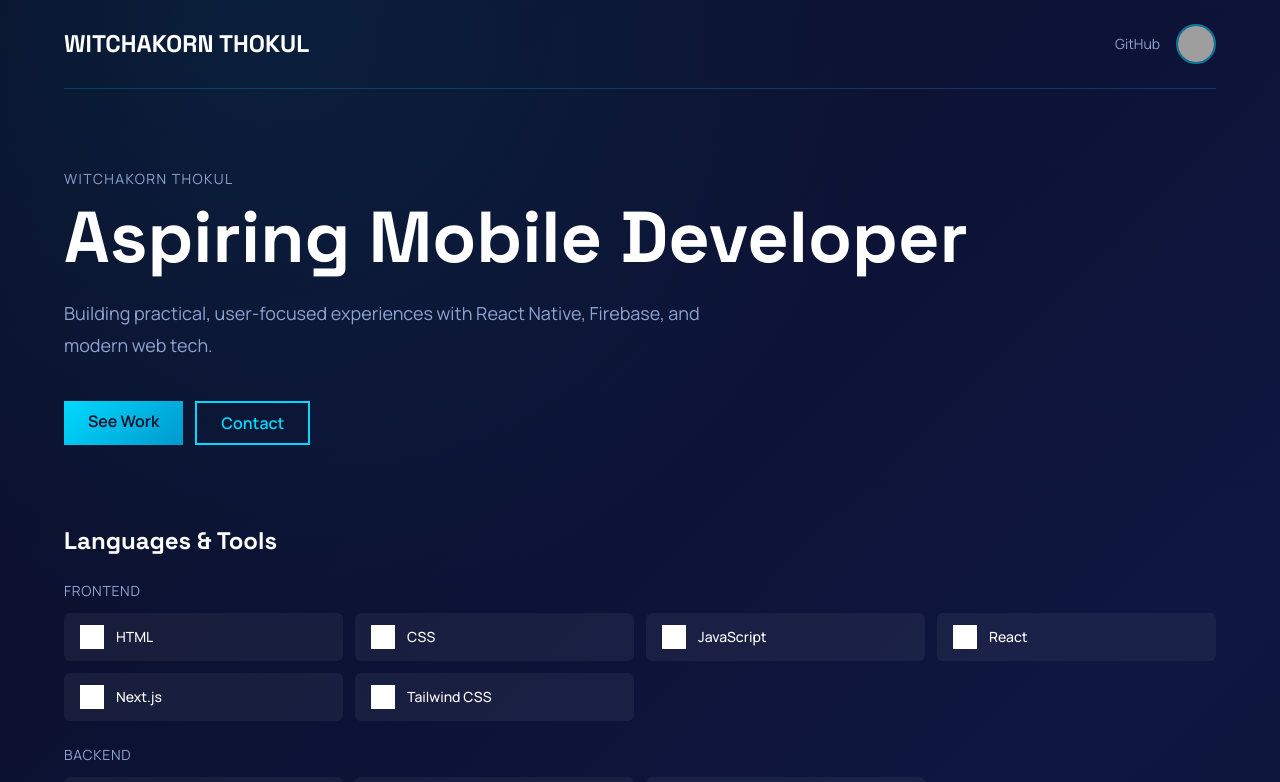
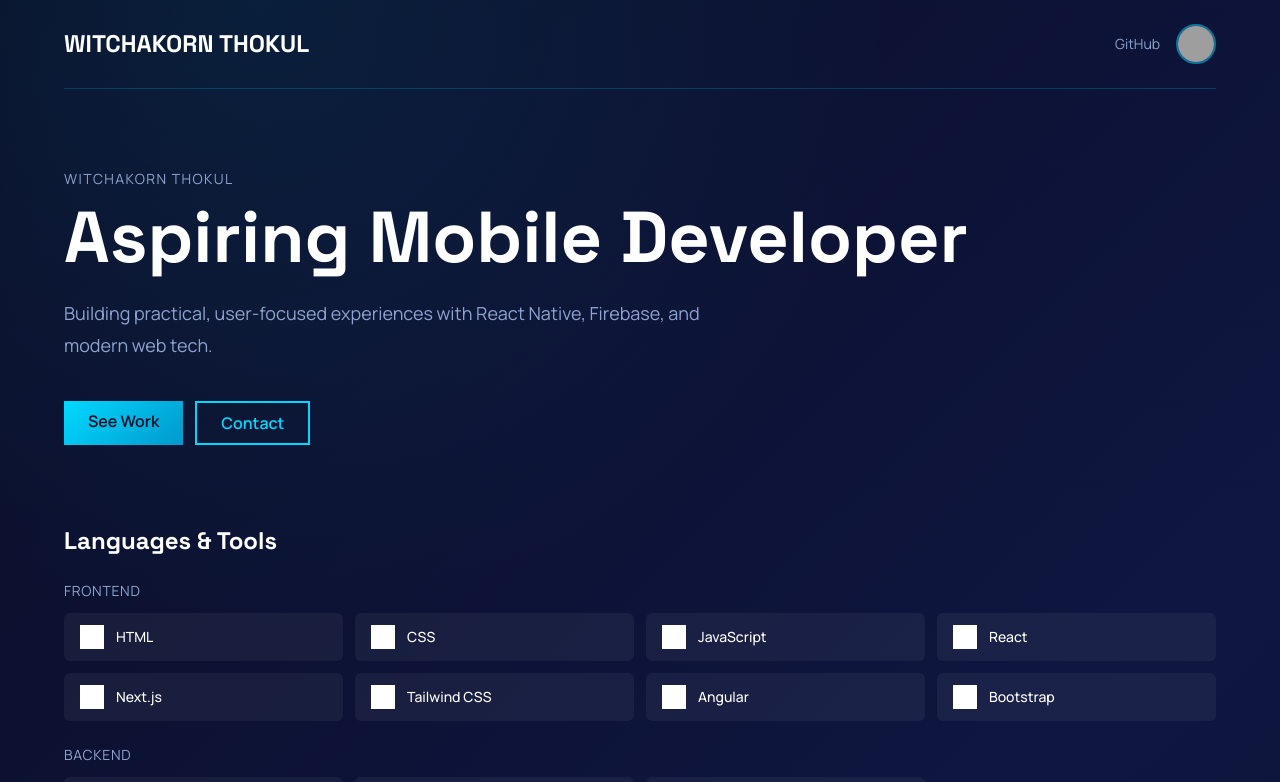
Before and after one commit to WitchakornThokul/WitchakornWEB, a Next.js app: page / in a window 1280 px wide. Shown: the top 782 px of the page. Built offline with nearby package versions, Linux system fonts and the light colour scheme; grey boxes are pictures that could not be loaded.

Commit message:
Add Angular and Bootstrap to Frontend skills

```diff
--- a/app/page.tsx
+++ b/app/page.tsx
@@ -51,6 +51,16 @@ const highlights = [
   {
     title: 'Tailwind CSS',
     logo: 'https://cdn.jsdelivr.net/npm/simple-icons@latest/icons/tailwindcss.svg',
+    category: 'Frontend'
+  },
+  {
+    title: 'Angular',
+    logo: 'https://cdn.jsdelivr.net/npm/simple-icons@latest/icons/angular.svg',
+    category: 'Frontend'
+  },
+  {
+    title: 'Bootstrap',
+    logo: 'https://cdn.jsdelivr.net/npm/simple-icons@latest/icons/bootstrap.svg',
     category: 'Frontend'
   },
   // Backend
```
